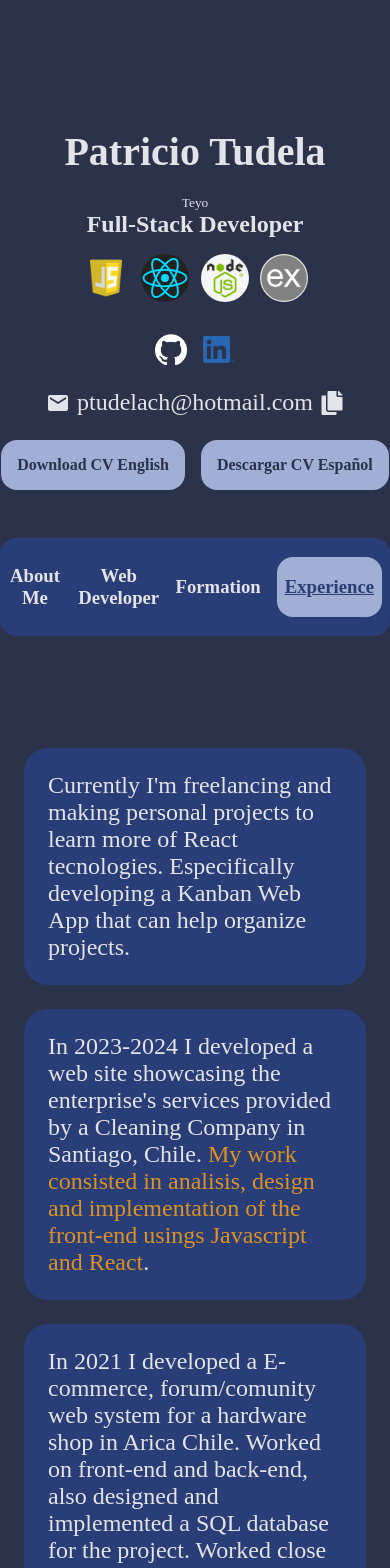
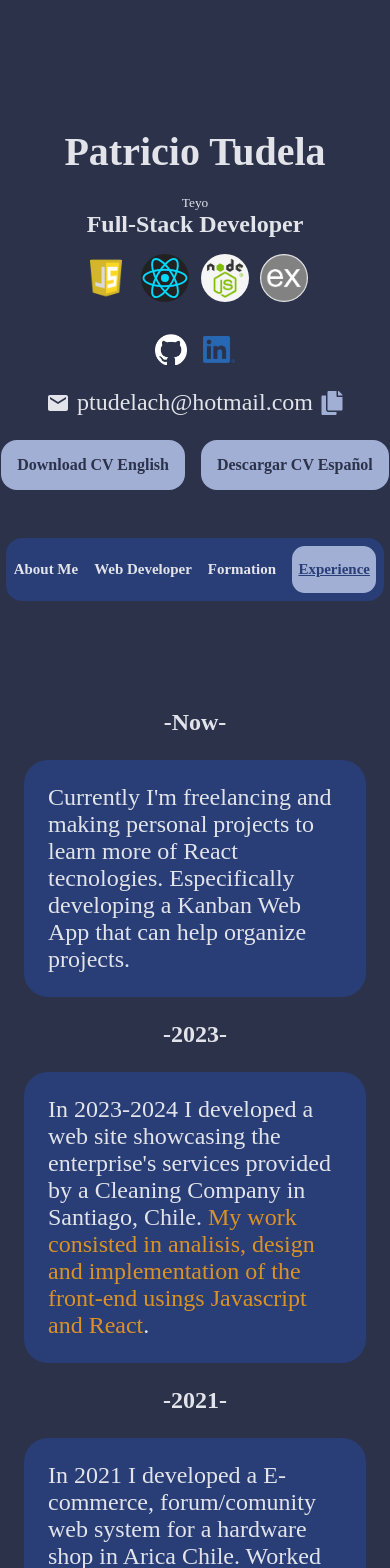
Before and after one commit to PatoTey/portfolio2024, a React (Vite) app: page /experience in a window 390 px wide. Shown: the top 1568 px of the page. Built offline with nearby package versions, Linux system fonts and the light colour scheme; a web font is replaced by a local one.

Commit message:
Added a copy to clipboard mail, added dates in experience section, modified styles

```diff
--- a/src/Components/Header.jsx
+++ b/src/Components/Header.jsx
@@ -54,10 +54,10 @@ export default function Content(){
             </div>
             <section className="nav-section">
                 <div className="nav">
-                    <NavLink style={({isActive})=>isActive ? styles : null} className="unlinknav" to="/aboutme"><h3>About Me</h3></NavLink>
-                    <NavLink style={({isActive})=>isActive ? styles : null} className="unlinknav" to="/"><h3>Web Developer</h3></NavLink>
-                    <NavLink style={({isActive})=>isActive ? styles : null} className="unlinknav" to="/formation"><h3>Formation</h3></NavLink>
-                    <NavLink style={({isActive})=>isActive ? styles : null} className="unlinknav" to="/experience"><h3>Experience</h3></NavLink>
+                    <NavLink style={({isActive})=>isActive ? styles : null} className="unlinknav nav-link" to="/aboutme"><h3>About Me</h3></NavLink>
+                    <NavLink style={({isActive})=>isActive ? styles : null} className="unlinknav nav-link" to="/"><h3>Web Developer</h3></NavLink>
+                    <NavLink style={({isActive})=>isActive ? styles : null} className="unlinknav nav-link" to="/formation"><h3>Formation</h3></NavLink>
+                    <NavLink style={({isActive})=>isActive ? styles : null} className="unlinknav nav-link" to="/experience"><h3>Experience</h3></NavLink>
                 </div>
             </section>
         </div>
--- a/src/Pages/Experience.jsx
+++ b/src/Pages/Experience.jsx
@@ -6,18 +6,22 @@ export default function Experience(){
     return (
         <main >
             <section className="experience-section">
+                <h2 className="experience-date">-Now-</h2>
                 <p className="experience-text">
                     Currently I'm freelancing and making personal projects to learn more of React tecnologies. Especifically developing a Kanban Web App that can help organize projects.
                 </p>
+                <h2 className="experience-date">-2023-</h2>
                 <p className="experience-text">
                     In 2023-2024 I developed a web site showcasing the enterprise's services provided by a Cleaning Company in Santiago, Chile.
                     <span className="madewith-text"> My work consisted in analisis, design and implementation of the front-end usings Javascript and React</span>.
                 </p>
+                <h2 className="experience-date">-2021-</h2>
                 <p className="experience-text">
                     In 2021 I developed a E-commerce, forum/comunity web system for a hardware shop in Arica Chile. Worked on front-end and back-end,
                     also designed and implemented a SQL database for the project. Worked close with ilustrators.
                     <span className="madewith-text"> Was made using Laravel, PHP and SQL</span>.
                 </p>
+                <h2 className="experience-date">-2020-</h2>
                 <p className="experience-text">
                     In 2020 I developed a E-commerce web system for a Donuts and Cake Shop in Arica Chile.
                     <span className="madewith-text"> Worked on front-end and back-end ,
--- a/src/index.css
+++ b/src/index.css
@@ -17,7 +17,7 @@ body {
 	display: flex;
 	flex-direction: column;
 	text-align: center;
-	animation: fadein 2s 0s 1;
+	animation: appear 3s 0s;
 	margin-top: 8em;
 }
 
@@ -26,7 +26,7 @@ body {
 	font-family: 'Borel', cursive;
 	margin: 0 0.5em 0.5em 0.5em;
 	user-select: none;
-
+	animation: fadein 2s 0s 1;
 	transition-duration: 0.5s;
 	transition-timing-function: ease-in;
 }
@@ -78,7 +78,7 @@ body {
 	font-size: 1em;
 }
 
-.copyClipboard:{
+.copyClipboard{
 	color: var(--primary);
 }
 
@@ -123,6 +123,10 @@ body {
 	margin: 0 auto;
 	padding: 0.5em;
 	border-radius: 1em;
+}
+
+.nav-link{
+	min-width: 8em;
 }
 
 .srclinks {
@@ -312,7 +316,7 @@ body {
 /**Formation Section -------------------------------------------------------------------------------------------------------------------------------**/
 
 .formation-section {
-	margin: 1em 5em 1em 5em;
+	margin: 1em 25% 1em 25%;
 	background-color: var(--secondary);
 	border-radius: 1em;
 	padding: 1em 3em;
@@ -368,8 +372,12 @@ body {
 /**Experience Section ------------------------------------------------------------------------------------------------------------------------------**/
 
 .experience-section {
-	margin: 1em;
+	margin: 0 25%;
 
+}
+
+.experience-date{
+	text-align: center;
 }
 
 .experience-text {
@@ -455,6 +463,11 @@ body {
 
 	}
 
+	.nav-link{
+		min-width: 5em;
+		font-size: 0.8em;
+	}
+
 	.introduction {
 		margin: 0 1em 1em 1em;
 		font-size: 1.5rem;;
@@ -467,6 +480,9 @@ body {
 		padding: 1em 3em;
 		align-items: center;
 	}
+	.experience-section{
+		margin: 0 1em;
+	}
 
 	.experience-text {
 		padding: 1em 1em;
```
